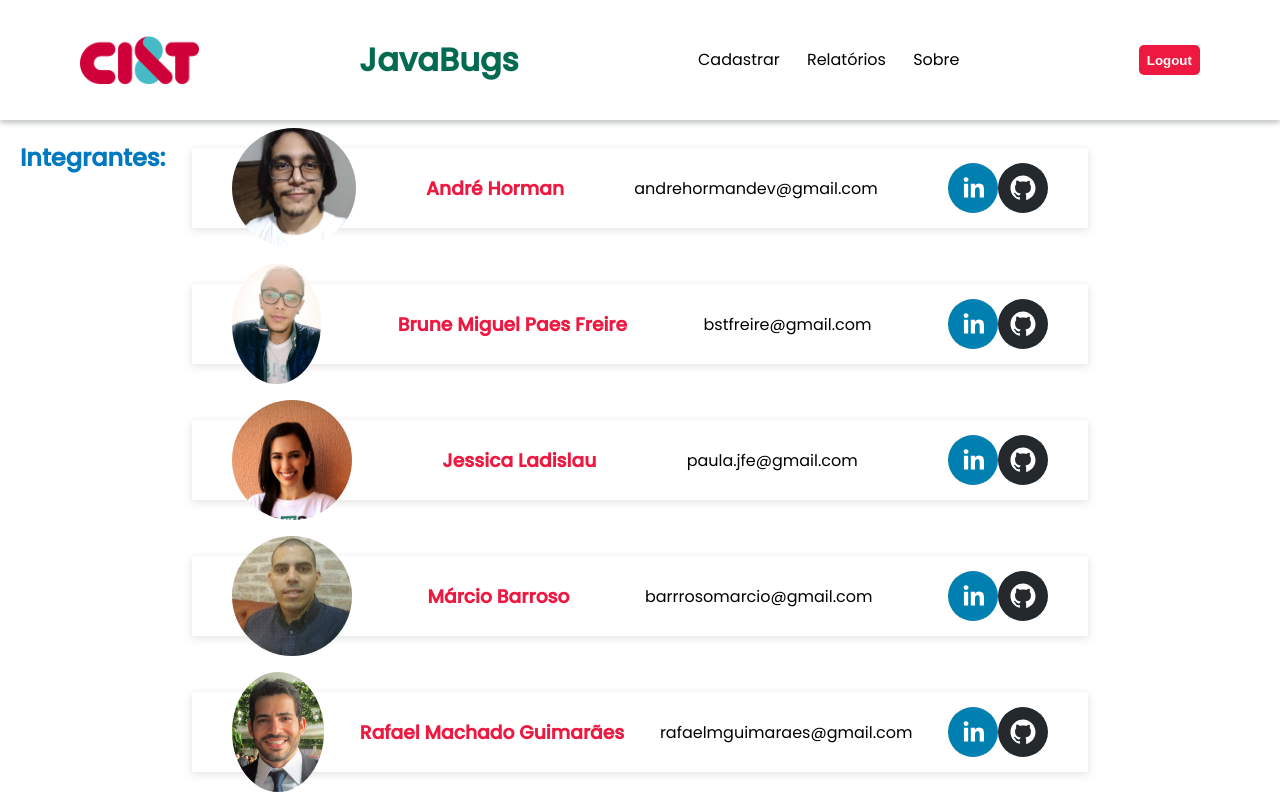
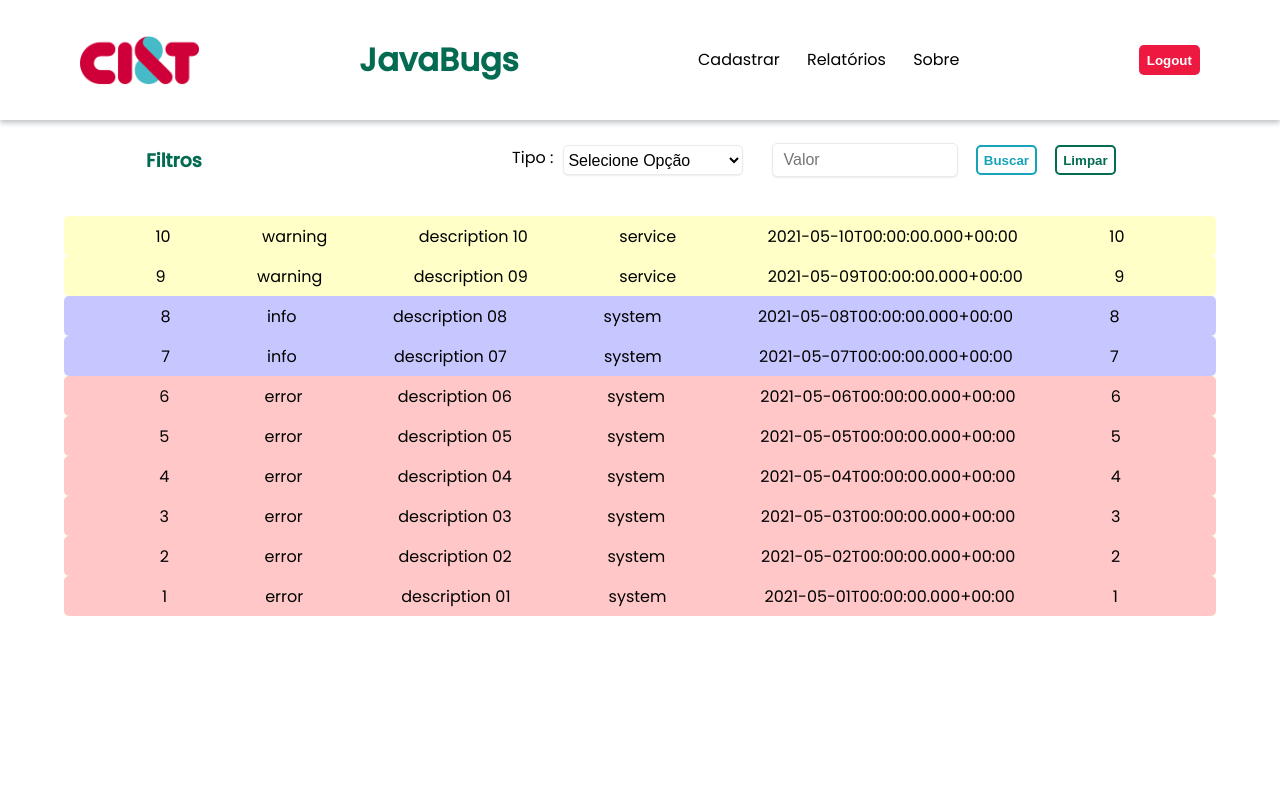
Before and after one commit to barrrosomarcio/logmanager, a React (Create React App) app: page / in a window 1280 px wide. Built offline with nearby package versions, Linux system fonts and the light colour scheme.

Commit message:
criação da pagina de relatorio, componente de filtro e listagem de erros

```diff
--- a/src/App.js
+++ b/src/App.js
@@ -1,11 +1,10 @@
-import Header from './components/header';
-import About from './pages/Sobre';
+import ListPage from './pages/List';
 import './App.css';
 
 function App() {
   return (
     <div className="App">
-      <About />
+      <ListPage />
     </div>
   );
 }
--- /dev/null
+++ b/src/components/filter/filter.css
@@ -0,0 +1,71 @@
+.filter {
+  display: flex;
+  flex-direction: row;
+  align-items: center;
+  justify-content: space-around;
+  height: 10vh;
+  width: 100vw;
+}
+.filter h3 {
+  color: #036b52;
+}
+.filter label {
+  display: flex;
+  flex-direction: row;
+}
+.select {
+  height: 30px;
+  width: 180px;
+  font-size: 16px;
+  border: 1px solid #E8EAED;
+  margin-left: 10px;
+  border-radius: 5px;
+  background-color: white;
+  box-shadow: 0 1px 3px -2px #9098A9;
+  cursor: pointer;
+}
+.select:hover {
+  border: 2px solid #17a2b8;
+}
+.filter-container {
+  display: flex;
+  width: 50vw;
+  align-items: center;
+  justify-content: space-evenly;
+}
+.search {
+  font-weight: bold;
+  border-radius: 5px;
+  height: 30px;
+  background-color: white;
+  border: 2px solid #17a2b8;
+  color: #17a2b8;
+  transition: all .5s ease;
+}
+.search:hover {
+  background-color: #17a2b8;
+  color: white;
+  border:2px solid white;
+}
+.search:active {
+  transform: scale(0.9);
+  background-color: darken(#17a2b8, 5%);
+}
+.clean {
+  font-weight: bold;
+  border-radius: 5px;
+  height: 30px;
+  background-color: white;
+  border: 2px solid #036b52;
+  color: #036b52;
+  transition: all .5s ease;
+}
+.clean:hover {
+  background-color: #036b52;
+  color: white;
+  border:2px solid white;
+}
+.clean:active {
+  transform: scale(0.9);
+  background-color: darken(#036b52, 5%);
+}
--- /dev/null
+++ b/src/components/filter/index.js
@@ -0,0 +1,80 @@
+import React, { useState } from 'react';
+import './filter.css';
+
+const Filter = (props) => {
+  const {
+    filters,
+    filterData,
+    setFilterData } = props;
+  const [tipo, setTipo] = useState(filterData.filter);
+  const [valor, setValor] = useState(filterData.value);
+
+  const handleChange = (e) => {
+    const { name, value } = e.target;
+    if(name === 'tipo') {
+      return setTipo(value);
+    }
+    return setValor(value);
+  }
+  const submitFilter = () => {
+    const filter = {
+      filter: tipo,
+      value: valor
+    };
+
+    if (tipo === '' || valor ==='') {
+      return alert('Informações de filtro inválidas!');
+    }
+    return setFilterData(filter);
+  }
+  const cleanFilters = () => {
+    const filter = {
+      filter: '',
+      value: ''
+    };
+    return setFilterData(filter);
+  }
+
+  return (
+    <div className="filter">
+      <h3>Filtros</h3>
+      <div className="filter-container">
+        <label>
+          Tipo :
+          <select
+            className="select"
+            name="tipo"
+            value={ tipo }
+            onChange={ handleChange }
+          >
+            <option value="">Selecione Opção</option>
+            {filters.map((element) => {
+              return <option value={ element }>{element}</option>
+            })}
+          </select>
+        </label>
+        <input
+          onChange={ handleChange }
+          name="valor"
+          value={ valor }
+          className="select"
+          placeholder="  Valor"
+        />
+        <button
+          className="search"
+          onClick={ submitFilter }
+        >
+          Buscar
+        </button>
+        <button
+          className="clean"
+          onClick={ cleanFilters }
+        >
+          Limpar
+        </button>
+      </div>
+    </div>
+  );
+}
+
+export default Filter;
--- a/src/components/header/logo.css
+++ b/src/components/header/logo.css
@@ -37,6 +37,9 @@
   color: #17a2b8;
   font-weight: bold;
 }
+.nav button:active {
+  transform: scale(1.1);
+}
 .logout {
   font-weight: bold;
   border-radius: 5px;
@@ -51,3 +54,8 @@
   color: #ed1941;
   border:2px solid #ed1941;
 }
+.logout:active {
+  transform: scale(0.9);
+  color: darken(#ed1941, 5%);
+  border-color: darken(#ed1941, 5%);
+}
--- /dev/null
+++ b/src/components/itemsList/index.js
@@ -0,0 +1,34 @@
+import React from 'react';
+import './itemslist.css';
+import ListItem from '../listItem';
+
+const ItemsList = (props) => {
+  const { data, filterData } = props;
+
+  // const filter = (data) => {
+  //   const { filter, value } = filterData;
+  //   if (filter === '' || value === '') {
+  //     return data;
+  //   }
+
+  //   const filteredData = data.filter((element) => element[filter] == value );
+  //   return filteredData
+  // }
+  // const dataModel = {
+  //   id: 'ID',
+  //   level: 'LEVEL',
+  //   description: 'DESCRIÇÃO',
+  //   origin:'ORIGEM',
+  //   date: 'DATA',
+  //   quantity: 'QUANTIDADE',
+  // };
+  // const showElements = filter(data);
+  return(
+    <div className="items-list">
+      {/* <ListItem data={ dataModel }/> */}
+      {data.map((element) => <ListItem key={element.id} data={ element }/> )}
+    </div>
+  );
+}
+
+export default ItemsList;
--- /dev/null
+++ b/src/components/itemsList/itemslist.css
@@ -0,0 +1,9 @@
+.items-list {
+  display: flex;
+  flex-direction: column;
+  align-items: center;
+  width: 90vw;
+  height: 71vh;
+  margin-top: 2vh;
+  margin-left: 5vw;
+}
--- /dev/null
+++ b/src/components/listItem/index.js
@@ -0,0 +1,25 @@
+import React from 'react';
+import './listItem.css';
+
+const ListItem = (props) => {
+  const {
+    id,
+    level,
+    description,
+    origin,
+    date,
+    quantity
+  } = props.data;
+  return(
+    <div className={`list-item ${level}`}>
+      <p className="id">{id}</p>
+      <p className="level" >{level}</p>
+      <p className="description">{description}</p>
+      <p className="origin">{origin}</p>
+      <p className="date">{date}</p>
+      <p className="quantity">{quantity}</p>
+    </div>
+  );
+}
+
+export default ListItem;
--- /dev/null
+++ b/src/components/listItem/listItem.css
@@ -0,0 +1,18 @@
+.list-item {
+  display: flex;
+  flex-direction: row;
+  align-items: center;
+  justify-content: space-evenly;
+  height: 40px;
+  width: 90vw;
+  border-radius: 5px;
+}
+.warning {
+  background-color: rgba(255, 255, 199, 0.993);
+}
+.error {
+  background-color: rgb(255, 199, 199, 0.993);
+}
+.info {
+  background-color: rgb(199, 199, 255, 0.993);
+}
--- /dev/null
+++ b/src/pages/List/data.js
@@ -0,0 +1,85 @@
+const data = [
+  {
+    "id": 10,
+    "date": "2021-05-10T00:00:00.000+00:00",
+    "description": "description 10",
+    "quantity": 10,
+    "level": "warning",
+    "origin": "service"
+  },
+  {
+    "id": 9,
+    "date": "2021-05-09T00:00:00.000+00:00",
+    "description": "description 09",
+    "quantity": 9,
+    "level": "warning",
+    "origin": "service"
+  },
+  {
+    "id": 8,
+    "date": "2021-05-08T00:00:00.000+00:00",
+    "description": "description 08",
+    "quantity": 8,
+    "level": "info",
+    "origin": "system"
+  },
+  {
+    "id": 7,
+    "date": "2021-05-07T00:00:00.000+00:00",
+    "description": "description 07",
+    "quantity": 7,
+    "level": "info",
+    "origin": "system"
+  },
+  {
+    "id": 6,
+    "date": "2021-05-06T00:00:00.000+00:00",
+    "description": "description 06",
+    "quantity": 6,
+    "level": "error",
+    "origin": "system"
+  },
+  {
+    "id": 5,
+    "date": "2021-05-05T00:00:00.000+00:00",
+    "description": "description 05",
+    "quantity": 5,
+    "level": "error",
+    "origin": "system"
+  },
+  {
+    "id": 4,
+    "date": "2021-05-04T00:00:00.000+00:00",
+    "description": "description 04",
+    "quantity": 4,
+    "level": "error",
+    "origin": "system"
+  },
+  {
+    "id": 3,
+    "date": "2021-05-03T00:00:00.000+00:00",
+    "description": "description 03",
+    "quantity": 3,
+    "level": "error",
+    "origin": "system"
+  },
+  {
+    "id": 2,
+    "date": "2021-05-02T00:00:00.000+00:00",
+    "description": "description 02",
+    "quantity": 2,
+    "level": "error",
+    "origin": "system"
+  },
+  {
+    "id": 1,
+    "date": "2021-05-01T00:00:00.000+00:00",
+    "description": "description 01",
+    "quantity": 1,
+    "level": "error",
+    "origin": "system"
+  }
+];
+
+
+module.exports =  data;
--- /dev/null
+++ b/src/pages/List/index.js
@@ -0,0 +1,47 @@
+import React, { useEffect, useState } from 'react';
+import Header from '../../components/header';
+import Filter from '../../components/filter';
+import ItemsList from '../../components/itemsList';
+import erros from './data';
+
+const FilterPage = () => {
+  const ZERO = 0;
+  const [data, setData] = useState([]);
+  const [filters, setFilters] = useState([]);
+  const [filterData, setFilterData] = useState({
+    filter:'',
+    value:''
+  });
+
+
+  useEffect(() => {
+    // criar requisicao para buscar erros sem filtros e setar "data" com o retorno.
+    console.log('filterpage', erros)
+    setData(erros);
+  }, []);
+
+  useEffect(() => {
+    // criar requisicao com filtros do "filterdata"
+  }, [filterData]);
+
+  if( data.length === ZERO) {
+    return(
+      <h1>Carregando...</h1>
+    );
+  }
+  return (
+    <div>
+      <Header title="JavaBugs" nav={ true }/>
+      <Filter
+        filters={ Object.keys(data[0]) } //array com os tipos de filtro
+        filterData={ filterData } // obj com tipo e valor de filtro selecionado
+        setFilterData={ setFilterData }
+      />
+      <ItemsList
+        data={data}
+      />
+    </div>
+  );
+}
+
+export default FilterPage;
```
Also changed, not shown: src/pages/List/list.css (added).
